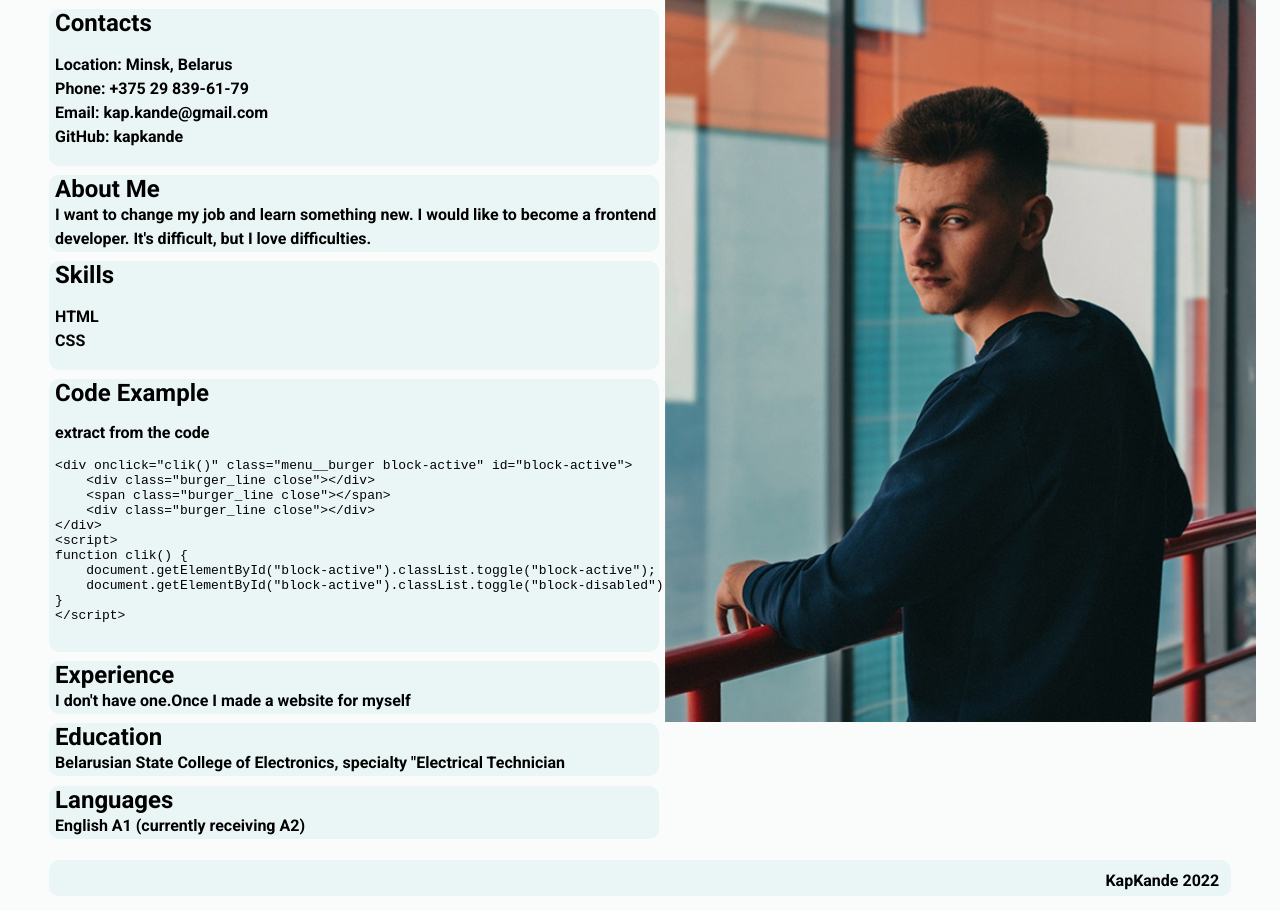
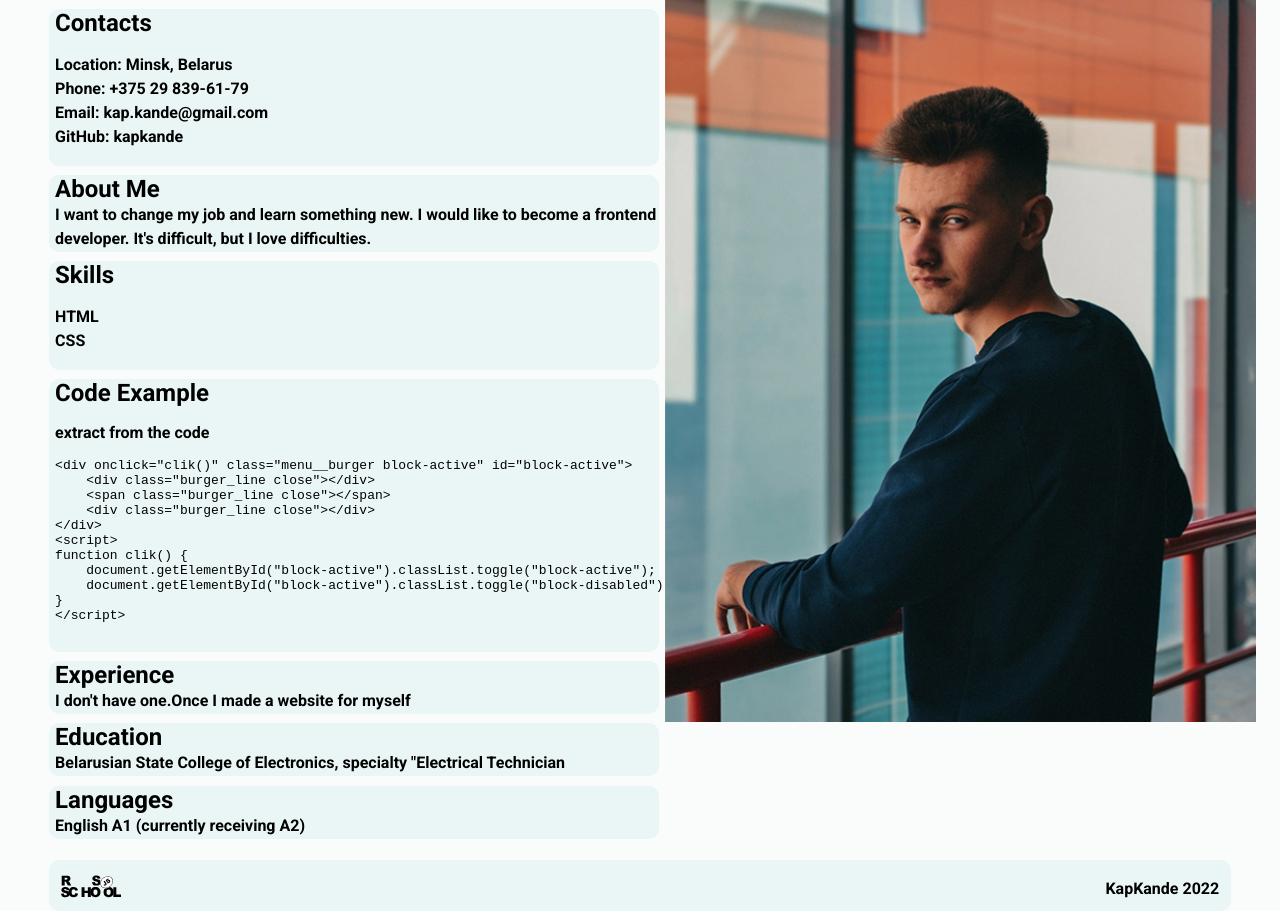
Before and after one commit to kapkande/test, a plain HTML site: page index.html in a window 1280 px wide. Shown: the part 107-1018 px from the top of the page. Drawn offline with Linux system fonts and the light colour scheme.

Commit message:
Update style.css

```diff
--- a/style.css
+++ b/style.css
@@ -103,14 +103,14 @@ footer {
     padding: 1% 1% 0.5% 1%;
     background-color: rgb(234, 245, 245);
     border-radius: 10px;
-    align-items: center
+    align-items: center;
 }
 
 .footer__link {
     font-family: 'Roboto', sans-serif;
     font-weight: 700;
 }
-.footer__link a {
+.footer__link img {
     width: 60px;
     height: 30px;
 }
```
